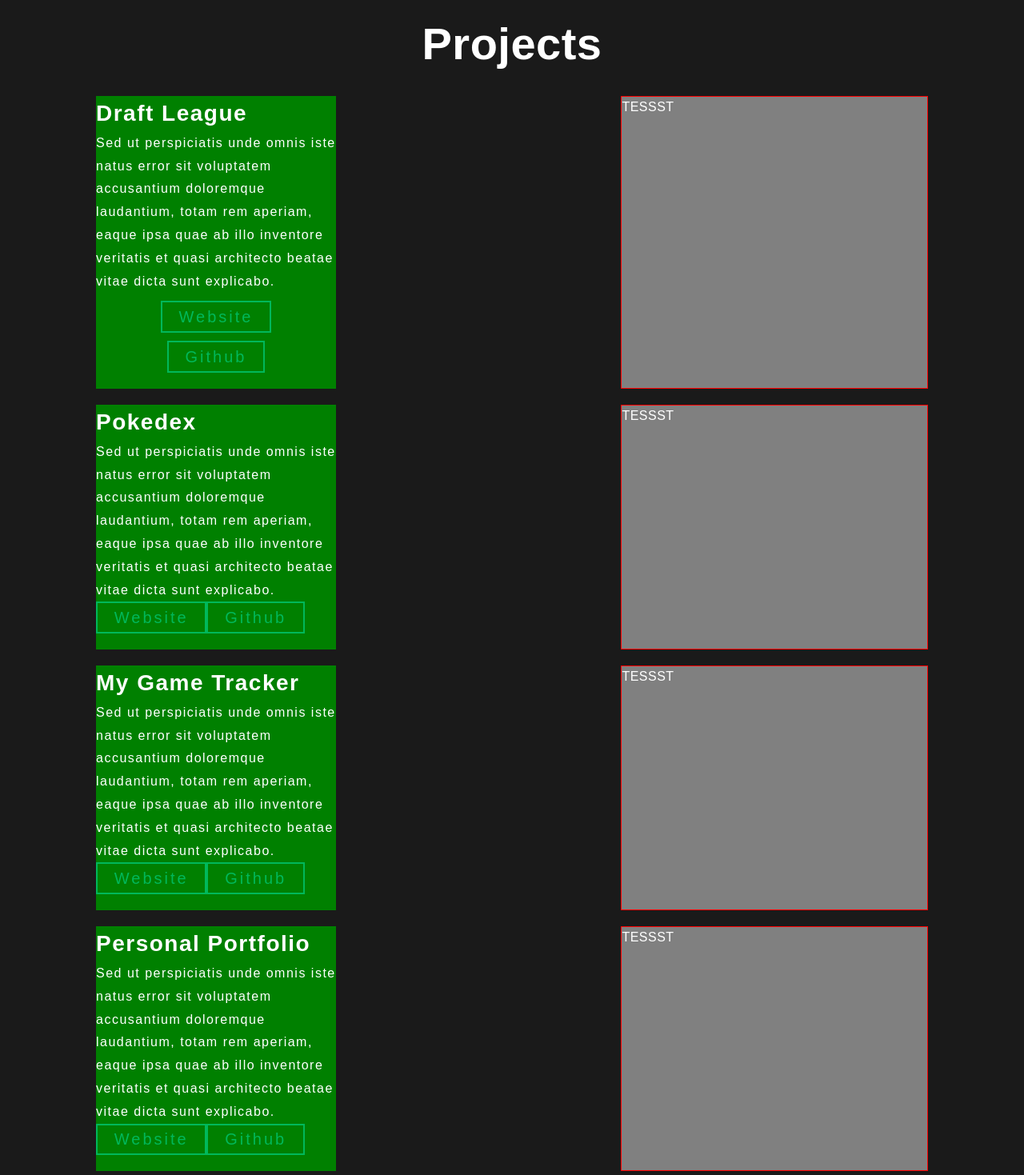
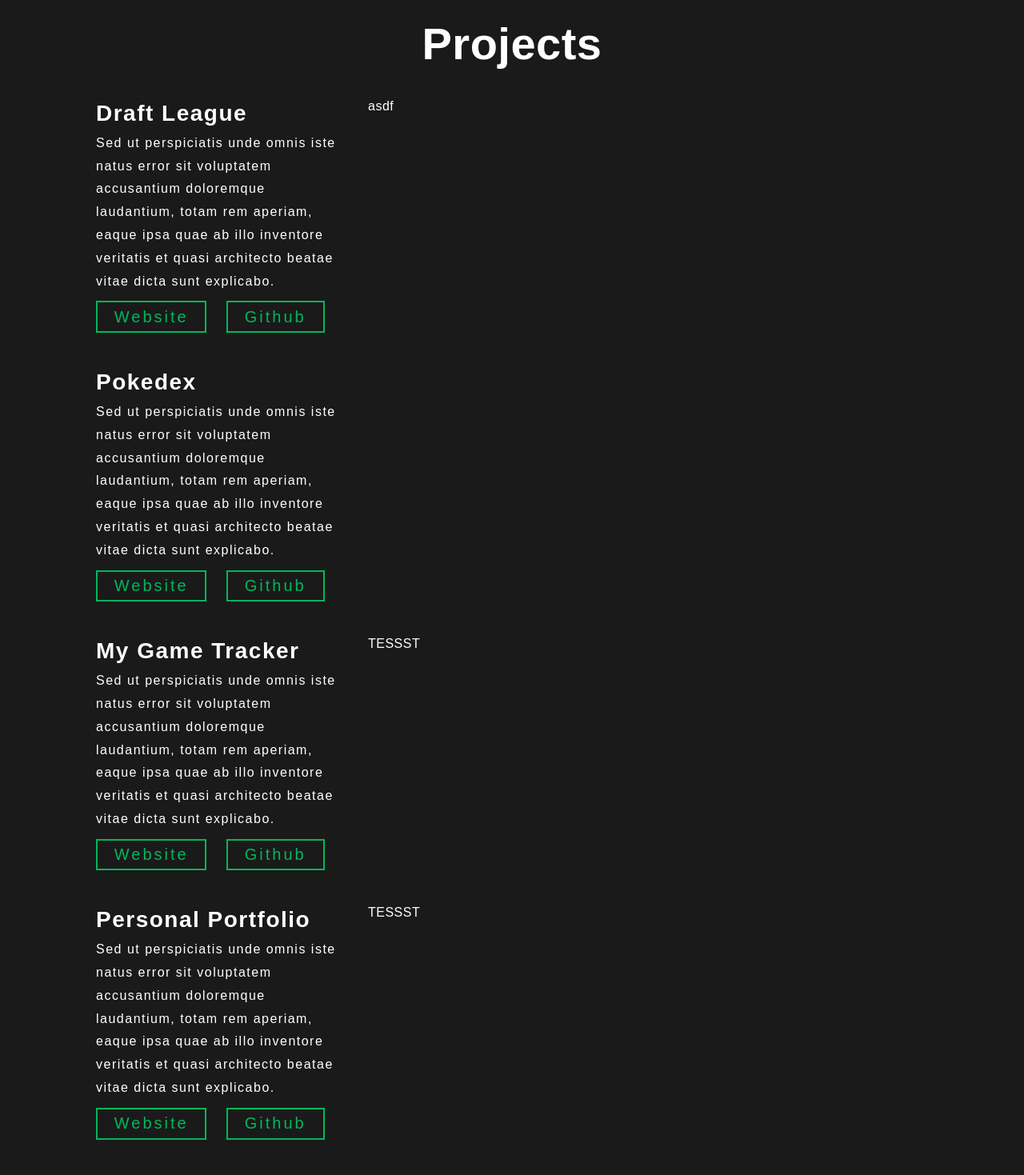
Before and after one commit to eocebreiro/portfolio, a React (Create React App) app: page / in a window 1280 px wide. Shown: the part 2080-3549 px from the top of the page at 80% size. Built offline with nearby package versions, Linux system fonts and the light colour scheme.

Commit message:
modifying the display in the projects page

```diff
--- a/src/Layout/Projects.js
+++ b/src/Layout/Projects.js
@@ -41,7 +41,7 @@
             </ButtonGithub>
           </ButtonBox>
         </ProjectInfo>
-        <ProjectPhoto>TESSST</ProjectPhoto>
+        <ProjectPhoto>asdf</ProjectPhoto>
       </ProjectRow>
       <ProjectRow>
         <ProjectInfo>
@@ -52,6 +52,8 @@
             quae ab illo inventore veritatis et quasi architecto beatae vitae
             dicta sunt explicabo.{" "}
           </P>
+          <ButtonBox>
+            <ButtonWebsite>
               <a
                 href="https://eocebreiro.github.io/pokedex/"
                 target="_blank"
@@ -59,6 +61,8 @@
               >
                 <Button color="primary">Website</Button>
               </a>
+            </ButtonWebsite>
+            <ButtonGithub>
               <a
                 href="https://github.com/eocebreiro/pokedex"
                 target="_blank"
@@ -66,8 +70,10 @@
               >
                 <Button color="primary">Github</Button>
               </a>
+            </ButtonGithub>
+          </ButtonBox>
         </ProjectInfo>
-        <ProjectPhoto>TESSST</ProjectPhoto>
+        <ProjectPhoto></ProjectPhoto>
       </ProjectRow>
       <ProjectRow>
         <ProjectInfo>
@@ -78,9 +84,13 @@
             quae ab illo inventore veritatis et quasi architecto beatae vitae
             dicta sunt explicabo.{" "}
           </P>
+          <ButtonBox>
+            <ButtonWebsite>
               <a href="#" target="_blank" rel="noopener noreferrer">
                 <Button color="primary">Website</Button>
               </a>
+            </ButtonWebsite>
+            <ButtonGithub>
               <a
                 href="https://github.com/eocebreiro/my-gaming-tracker"
                 target="_blank"
@@ -88,6 +98,8 @@
               >
                 <Button color="primary">Github</Button>
               </a>
+            </ButtonGithub>
+          </ButtonBox>
         </ProjectInfo>
         <ProjectPhoto>TESSST</ProjectPhoto>
       </ProjectRow>
@@ -100,9 +112,17 @@
             quae ab illo inventore veritatis et quasi architecto beatae vitae
             dicta sunt explicabo.{" "}
           </P>
-          <a href="https://ericc.dev" target="_blank" rel="noopener noreferrer">
+          <ButtonBox>
+            <ButtonWebsite>
+              <a
+                href="https://ericc.dev"
+                target="_blank"
+                rel="noopener noreferrer"
+              >
                 <Button color="primary">Website</Button>
               </a>
+            </ButtonWebsite>
+            <ButtonGithub>
               <a
                 href="https://github.com/eocebreiro/portfolio"
                 target="_blank"
@@ -110,6 +130,8 @@
               >
                 <Button color="primary">Github</Button>
               </a>
+            </ButtonGithub>
+          </ButtonBox>
         </ProjectInfo>
         <ProjectPhoto>TESSST</ProjectPhoto>
       </ProjectRow>
@@ -122,6 +144,8 @@
             quae ab illo inventore veritatis et quasi architecto beatae vitae
             dicta sunt explicabo.{" "}
           </P>
+          <ButtonBox>
+            <ButtonWebsite>
               <a
                 href="https://katrinacebreiro.com"
                 target="_blank"
@@ -129,6 +153,8 @@
               >
                 <Button color="primary">Website</Button>
               </a>
+            </ButtonWebsite>
+          </ButtonBox>
         </ProjectInfo>
         <ProjectPhoto>TESSST</ProjectPhoto>
       </ProjectRow>
--- a/src/components/Div/index.js
+++ b/src/components/Div/index.js
@@ -260,27 +260,24 @@
 export const ProjectRow = styled.div`
   display: grid;
   grid-template-areas: "text image";
+  grid-auto-columns: minmax(auto, 300px) 1fr;
   column-gap: 40px;
   padding-bottom: 20px;
-
   @media ${device.tablet} {
     grid-template-areas: "text" "image";
+    grid-auto-columns: 1fr 1fr;
   }
 `;
 export const ProjectInfo = styled.div`
-  gird-area: text;
-  background: green;
+  grid-area: text;
   padding-bottom: 20px;
-  width: 300px;
   @media ${device.tablet} {
     width: 100%;
   }
 `;
+
 export const ProjectPhoto = styled.div`
   grid-area: image;
-  background: grey;
-  border: 1px solid red;
-  width: 100%;
 `;
 
 export const ButtonBox = styled.div`
@@ -288,7 +285,7 @@
   display: grid;
   column-gap: 10px;
   row-gap: 10px;
-  grid-template-rows: auto auto;
+  grid-template-columns: auto auto;
   @media ${device.tablet} {
     grid-template-rows: none;
     grid-template-columns: auto auto;
@@ -297,8 +294,6 @@
 `;
 export const ButtonItem = styled.div`
   display: flex;
-  justify-content: center;
-  align-items: center;
 `;
 export const ButtonWebsite = styled(ButtonItem)`
   @media ${device.tablet} {
```
Lines whose indentation alone changed are shown as unchanged.
